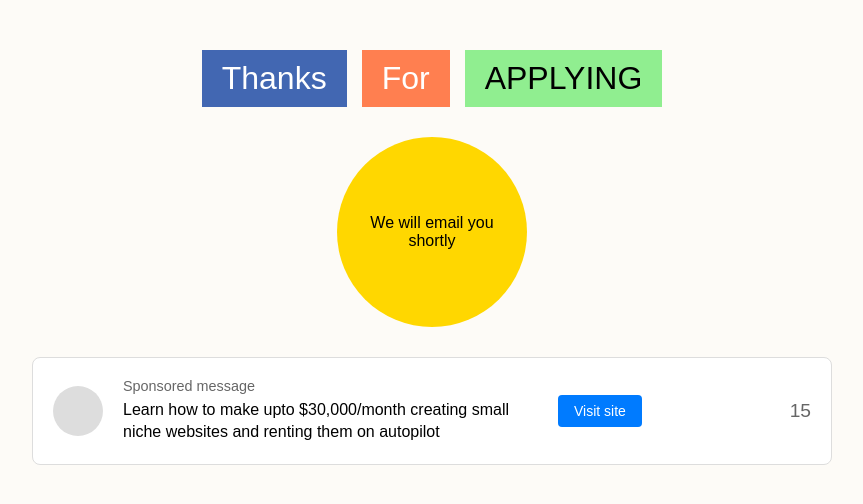
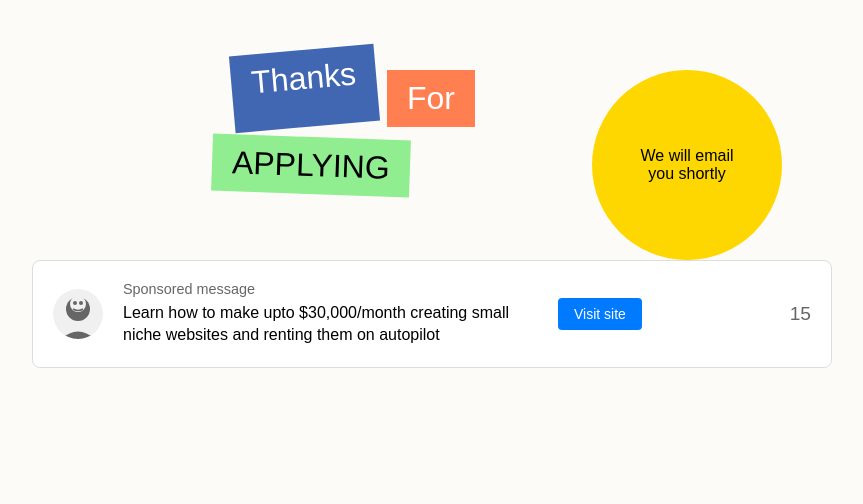
Before and after one commit to AbbieLouis/splashpagejobs, a plain HTML site: page index.html in a window 1280 px wide. Shown: the whole page, without its empty margins (208-1071 px from the left). Drawn offline with Linux system fonts and the light colour scheme.

Commit message:
Update index.html

```diff
--- a/index.html
+++ b/index.html
@@ -15,26 +15,35 @@
             max-width: 800px;
             margin: 50px auto;
             text-align: center;
+            padding: 0 20px;
+        }
+        .header-container {
+            position: relative;
+            height: 180px;
+            margin-bottom: 30px;
         }
         .header {
+            position: absolute;
+            left: 50%;
+            transform: translateX(-50%);
             display: flex;
-            justify-content: center;
-            align-items: center;
-            gap: 15px;
-            margin-bottom: 30px;
             flex-wrap: wrap;
+            gap: 10px;
+            width: fit-content;
         }
         .thanks {
             background-color: #4267B2;
             color: white;
             padding: 10px 20px;
             font-size: 2em;
+            transform: rotate(-5deg);
         }
         .for {
             background-color: #ff7f50;
             color: white;
             padding: 10px 20px;
             font-size: 2em;
+            margin-top: 20px;
         }
         .applying {
             background-color: #90EE90;
@@ -42,6 +51,8 @@
             padding: 10px 20px;
             font-size: 2em;
             text-transform: uppercase;
+            margin-left: -20px;
+            transform: rotate(2deg);
         }
         .notification {
             background-color: #ffd700;
@@ -55,6 +66,9 @@
             justify-content: center;
             text-align: center;
             margin: 20px auto;
+            position: absolute;
+            right: 50px;
+            top: 0;
         }
         .sponsored-section {
             border: 1px solid #ddd;
@@ -74,8 +88,9 @@
         .avatar {
             width: 50px;
             height: 50px;
-            background-color: #ddd;
             border-radius: 50%;
+            overflow: hidden;
+            background-color: #f0f0f0;
         }
         .sponsor-text {
             text-align: left;
@@ -109,19 +124,29 @@
 </head>
 <body>
     <div class="container">
+        <div class="header-container">
             <div class="header">
                 <div class="thanks">Thanks</div>
                 <div class="for">For</div>
                 <div class="applying">Applying</div>
             </div>
-
             <div class="notification">
-            We will email you shortly
+                We will email<br>you shortly
+            </div>
         </div>
 
         <div class="sponsored-section">
             <div class="sponsor-content">
-                <div class="avatar"></div>
+                <div class="avatar">
+                    <svg width="50" height="50" viewBox="0 0 50 50">
+                        <circle cx="25" cy="20" r="12" fill="#666"/>
+                        <circle cx="25" cy="15" r="8" fill="#f0f0f0"/>
+                        <path d="M 8 50 Q 25 35 42 50" fill="#666"/>
+                        <circle cx="22" cy="14" r="2" fill="#666"/>
+                        <circle cx="28" cy="14" r="2" fill="#666"/>
+                        <path d="M 20 20 Q 25 23 30 20" fill="none" stroke="#666" stroke-width="1.5"/>
+                    </svg>
+                </div>
                 <div class="sponsor-text">
                     <div class="sponsor-label">Sponsored message</div>
                     <div class="sponsor-message">Learn how to make upto $30,000/month creating small niche websites and renting them on autopilot</div>
@@ -134,7 +159,7 @@
 
     <script>
         const targetUrl = 'https://abbielouis--checkoutarea.thrivecart.com/local-profits/66cf544209787/';
-        let timeLeft = 20; // Updated to 20 seconds
+        let timeLeft = 20;
 
         const countdown = document.getElementById('countdown');
         const visitButton = document.getElementById('visit-site');
```
Lines whose indentation alone changed are shown as unchanged.
